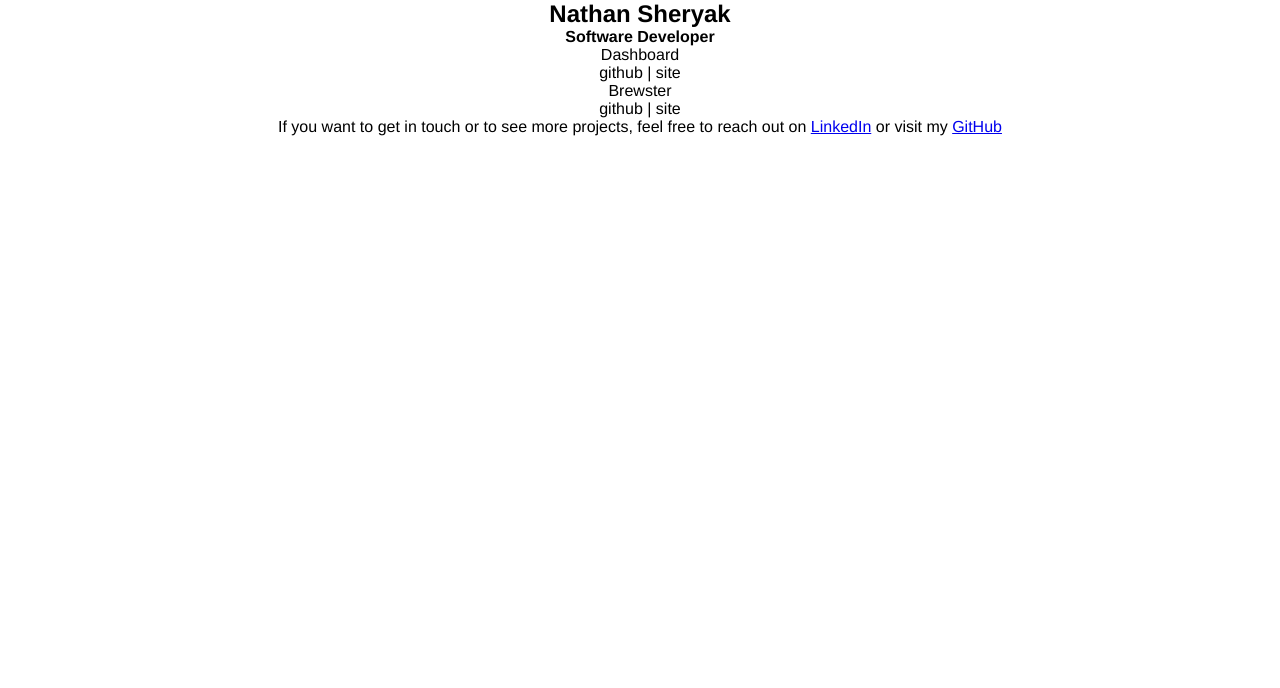
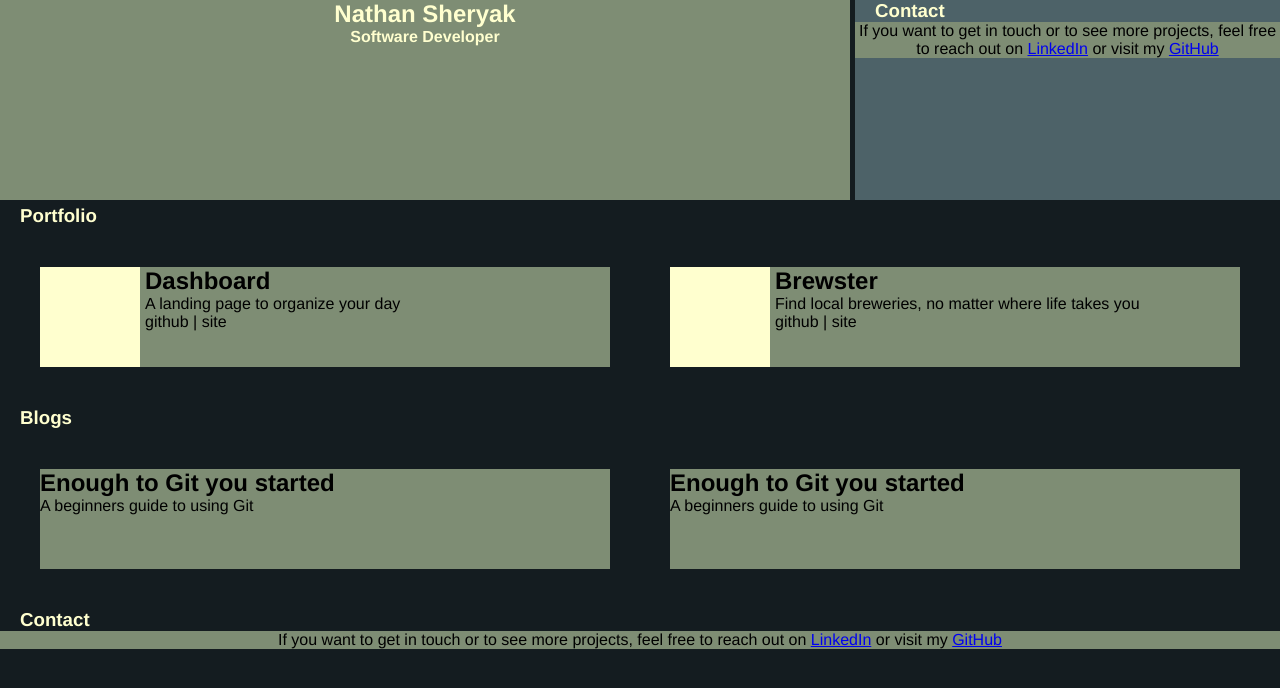
Before and after one commit to N8ers/portfolio, a Vue app: page / in a window 1280 px wide. Shown: the top 688 px of the page. Built offline with nearby package versions, Linux system fonts and the light colour scheme.

Commit message:
get things setup and some lite styling

```diff
--- a/src/App.vue
+++ b/src/App.vue
@@ -1,5 +1,5 @@
 <template>
-  <div id="app">
+  <div id="app" class="dark-gray-background">
     <Home />
   </div>
 </template>
--- a/src/components/Blogs.vue
+++ b/src/components/Blogs.vue
@@ -1,5 +1,18 @@
 <template>
-  <div v-if="blogs.length">I Am Blogs {{ blogs }}</div>
+  <div>
+    <h3 class="cream header ml-20">Blogs</h3>
+    <div class="grid-container-blog">
+      <div
+        v-for="blog in blogs"
+        :key="blog.name"
+        class="green-gray-background grid-container-card-blog">
+        <div class="align-left pointer" @click="openBlogInNewTab(blog.url)">
+          <h2>{{ blog.name }}</h2>
+          <div>{{ blog.description }}</div>
+        </div>
+      </div>
+    </div>
+  </div>
 </template>
 
 <script>
@@ -12,5 +25,10 @@ export default {
       return data.blogs;
     },
   },
+  methods: {
+    openBlogInNewTab(url) {
+      alert(url);
+    },
+  },
 };
 </script>
--- a/src/components/Contact.vue
+++ b/src/components/Contact.vue
@@ -1,6 +1,8 @@
 <template>
   <div>
-    <div>If you want to get in touch or to see more projects, feel free to reach out on
+    <h3 class="cream header ml-20">Contact</h3>
+    <div class="green-gray-background">
+      If you want to get in touch or to see more projects, feel free to reach out on
       <a href="https://www.linkedin.com/in/nathan-sheryak/" target="_blank">LinkedIn</a>
       or visit my
       <a href="https://github.com/N8ers" target="_blank">GitHub</a>
--- a/src/components/Home.vue
+++ b/src/components/Home.vue
@@ -1,6 +1,19 @@
 <template>
-  <div>
-    <Header />
+
+    <div v-if="gridDemo" class="grid-container">
+      <div class="green-gray-background">HEY 1</div>
+      <div class="blue-gray-background">HEY 2</div>
+    </div>
+
+    <div v-else>
+      <div class="grid-container mb-5">
+        <div class="green-gray-background grid-item">
+          <Header class="cream" />
+        </div>
+        <div class="blue-gray-background grid-item">
+          <Contact />
+        </div>
+    </div>
     <Projects />
     <Blogs />
     <Contact />
@@ -21,5 +34,10 @@ export default {
     Blogs,
     Contact,
   },
+  data() {
+    return {
+      gridDemo: false,
+    };
+  },
 };
 </script>
--- a/src/components/Projects.vue
+++ b/src/components/Projects.vue
@@ -1,11 +1,23 @@
 <template>
   <div>
-    <div v-for="project in projects" :key="project.name">
-      <div>{{ project.name }}</div>
-      <div>{{ project.description }}</div>
-      <div>
-        <a @click="clickLink(project.github)">github</a> |
-        <a @click="clickLink(project.site)">site</a>
+    <h3 class="cream header ml-20">Portfolio</h3>
+    <div class="grid-container-portfolio">
+      <div
+        v-for="project in projects"
+        :key="project.name"
+        class="green-gray-background grid-container-card">
+        <div>
+          <div class="temp-img"></div>
+        </div>
+
+        <div class="align-left">
+          <h2>{{ project.name }}</h2>
+          <div>{{ project.description }}</div>
+          <div>
+            <a @click="clickLink(project.github)" class="pointer">github</a> |
+            <a @click="clickLink(project.site)" class="pointer">site</a>
+          </div>
+        </div>
       </div>
     </div>
   </div>
--- a/src/data.json
+++ b/src/data.json
@@ -2,18 +2,29 @@
   "projects": [
     {
       "name": "Dashboard",
+      "description": "A landing page to organize your day",
       "github": "https://github.com/N8ers/dashboard",
       "site": "https://dashboard-299215.web.app/welcome",
-      "imagePath": "",
-      "description": ""
+      "imagePath": ""
     },
     {
       "name": "Brewster",
+      "description": "Find local breweries, no matter where life takes you",
       "github": "https://github.com/N8ers/brewster",
       "site": "https://brewster-c62ae.firebaseapp.com/",
-      "imagePath": "",
-      "description": ""
+      "imagePath": ""
     }
   ],
-  "blogs": []
+  "blogs": [
+    {
+      "name": "Enough to Git you started",
+      "description": "A beginners guide to using Git",
+      "url": "https://medium.com/@nathanraysheryak/enough-to-git-you-started-32d941730cb7"
+    },
+    {
+      "name": "Enough to Git you started",
+      "description": "A beginners guide to using Git",
+      "url": "https://medium.com/@nathanraysheryak/enough-to-git-you-started-32d941730cb7"
+    }
+  ]
 }
--- a/src/scss/_atomic.scss
+++ b/src/scss/_atomic.scss
@@ -0,0 +1,51 @@
+.green-gray-background {
+  background-color: $green-gray;
+}
+
+.green-gray {
+  color: $green-gray;
+}
+
+.blue-gray-background {
+  background-color: $blue-gray;
+}
+
+.blue-gray {
+  color: $blue-gray;
+}
+
+.dark-gray-background {
+  background-color: $dark-gray;
+}
+
+.dark-gray {
+  color: $dark-gray;
+}
+
+.cream {
+  color: $cream;
+}
+
+.header {
+  text-align: left;
+}
+
+.pt-5 {
+  padding-top: 5px;
+}
+
+.mb-5 {
+  margin-bottom: 5px;
+}
+
+.ml-20 {
+  margin-left: 20px;
+}
+
+.align-left {
+  text-align: left;
+}
+
+.pointer {
+  cursor: pointer;
+}
--- a/src/scss/_colors.scss
+++ b/src/scss/_colors.scss
@@ -0,0 +1,5 @@
+$green-gray: #7e8d74;
+$blue-gray: #4d6268;
+$dark-gray: #141c20;
+$cream: #ffffcf;
+$rust-red: #b72d0e;
--- a/src/scss/_components.scss
+++ b/src/scss/_components.scss
@@ -0,0 +1,6 @@
+// Projects.vue
+.temp-img {
+  height: 100px;
+  width: 100px;
+  background-color: $cream;
+}
--- /dev/null
+++ b/src/scss/_layout.scss
@@ -0,0 +1,43 @@
+.grid-container {
+  display: grid;
+  // grid-template-columns: 25% 70%;
+  // fr = fraction, this is perfered over %
+  grid-template-columns: 2fr 1fr;
+  grid-column-gap: 5px;
+  grid-auto-rows: minmax(200px, auto);
+}
+
+.grid-container-portfolio {
+  display: grid;
+  grid-template-columns: 1fr 1fr;
+  column-gap: 20px;
+  grid-auto-rows: minmax(100px, auto);
+  margin: 20px;
+}
+
+.grid-container-blog {
+  display: grid;
+  grid-template-columns: 1fr 1fr;
+  column-gap: 20px;
+  grid-auto-rows: minmax(100px, auto);
+  margin: 20px;
+}
+
+.grid-container-card {
+  display: grid;
+  grid-template-columns: 100px 3fr;
+  column-gap: 5px;
+  grid-auto-rows: minmax(100px, auto);
+  margin: 20px;
+}
+
+.grid-container-card-blog {
+  display: grid;
+  column-gap: 5px;
+  grid-auto-rows: minmax(100px, auto);
+  margin: 20px;
+}
+
+.grid-item {
+  // align-self: center;
+}
--- a/src/scss/main.scss
+++ b/src/scss/main.scss
@@ -1,5 +1,6 @@
 @import "colors";
 @import "components";
+@import "layout";
 @import "atomic";
 
 * {
```
